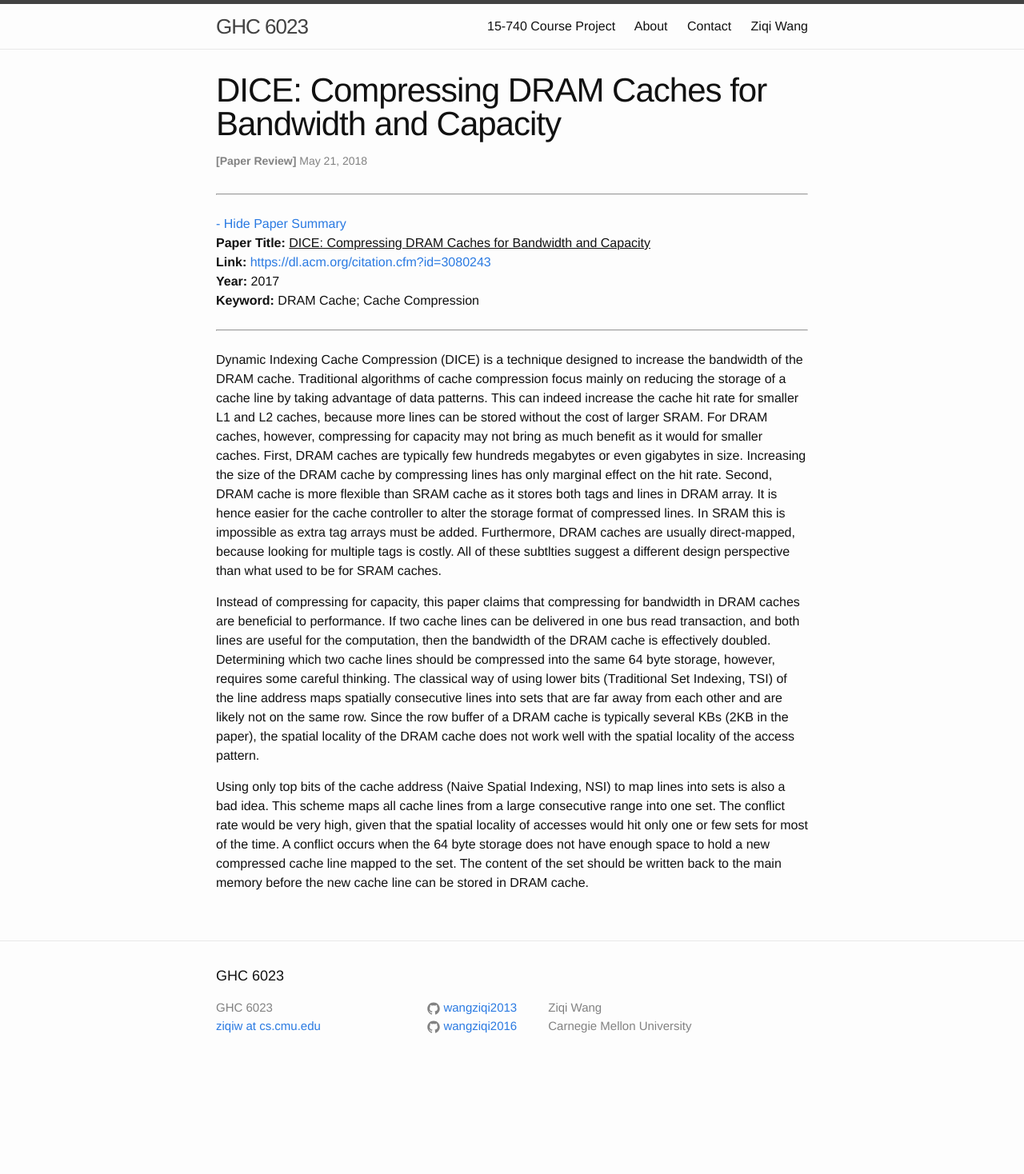
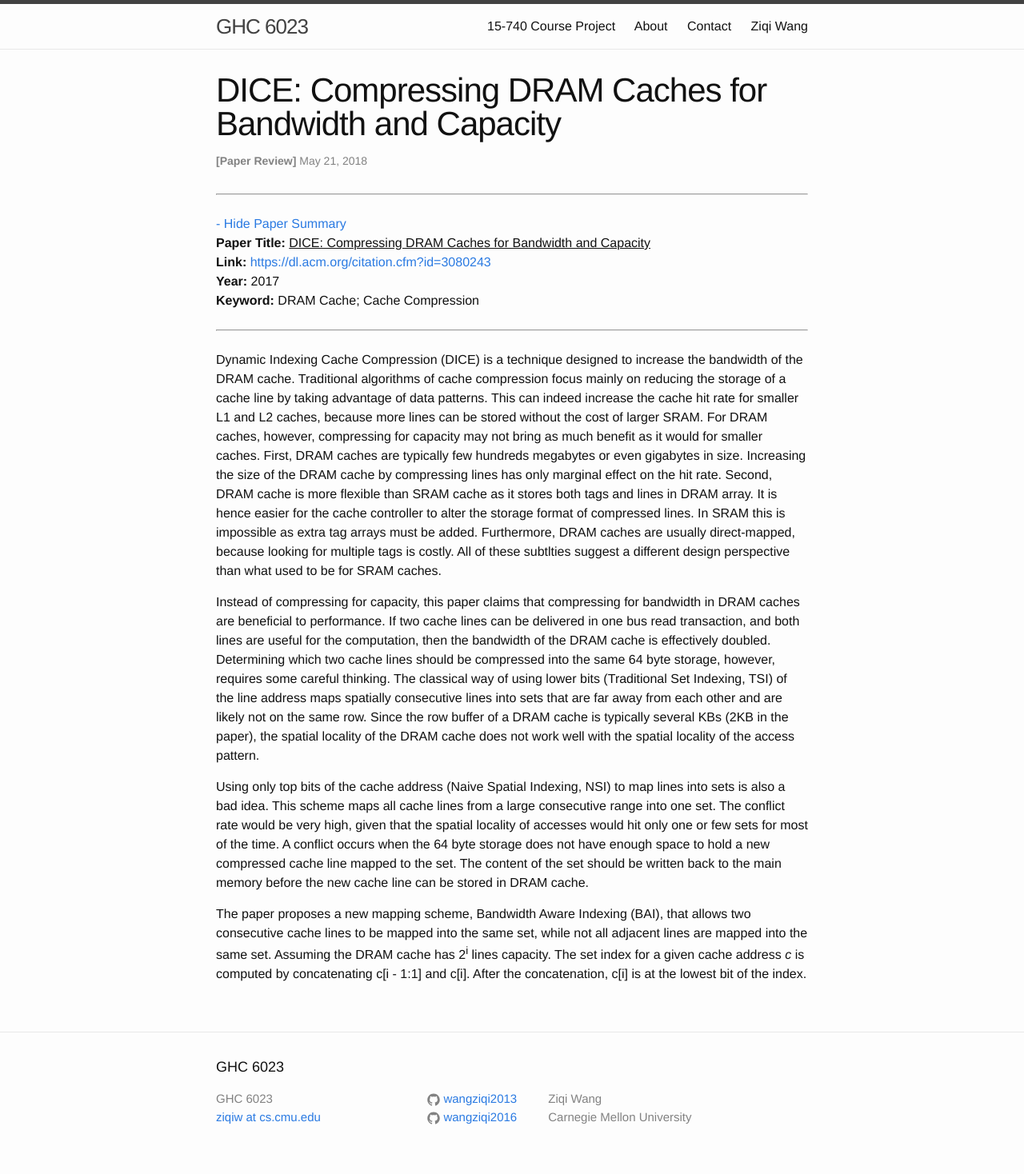
Before and after one commit to wangziqi2013/wangziqi2013.github.io, a Jekyll site: the page built from _posts/2018-05-20-dice.markdown, in a window 1280 px wide. Shown: the whole page at 80% size. Built offline with Jekyll 4.4.1, drawn with Linux system fonts in a browser that asks for light colours; before the commit the page ends 1354 px from its top, so only the background shows below that.

Commit message:
Adding BAI

```diff
--- a/_posts/2018-05-20-dice.markdown
+++ b/_posts/2018-05-20-dice.markdown
@@ -38,3 +38,8 @@ maps all cache lines from a large consecutive range into one set. The conflict r
 locality of accesses would hit only one or few sets for most of the time. A conflict occurs when the 64 byte storage does not have
 enough space to hold a new compressed cache line mapped to the set. The content of the set should be written back to the
 main memory before the new cache line can be stored in DRAM cache.
+
+The paper proposes a new mapping scheme, Bandwidth Aware Indexing (BAI), that allows two consecutive cache lines to be mapped
+into the same set, while not all adjacent lines are mapped into the same set. Assuming the DRAM cache has 2<sup>i</sup> lines
+capacity. The set index for a given cache address *c* is computed by concatenating c[i - 1:1] and c[i]. After the concatenation,
+c[i] is at the lowest bit of the index.
```
